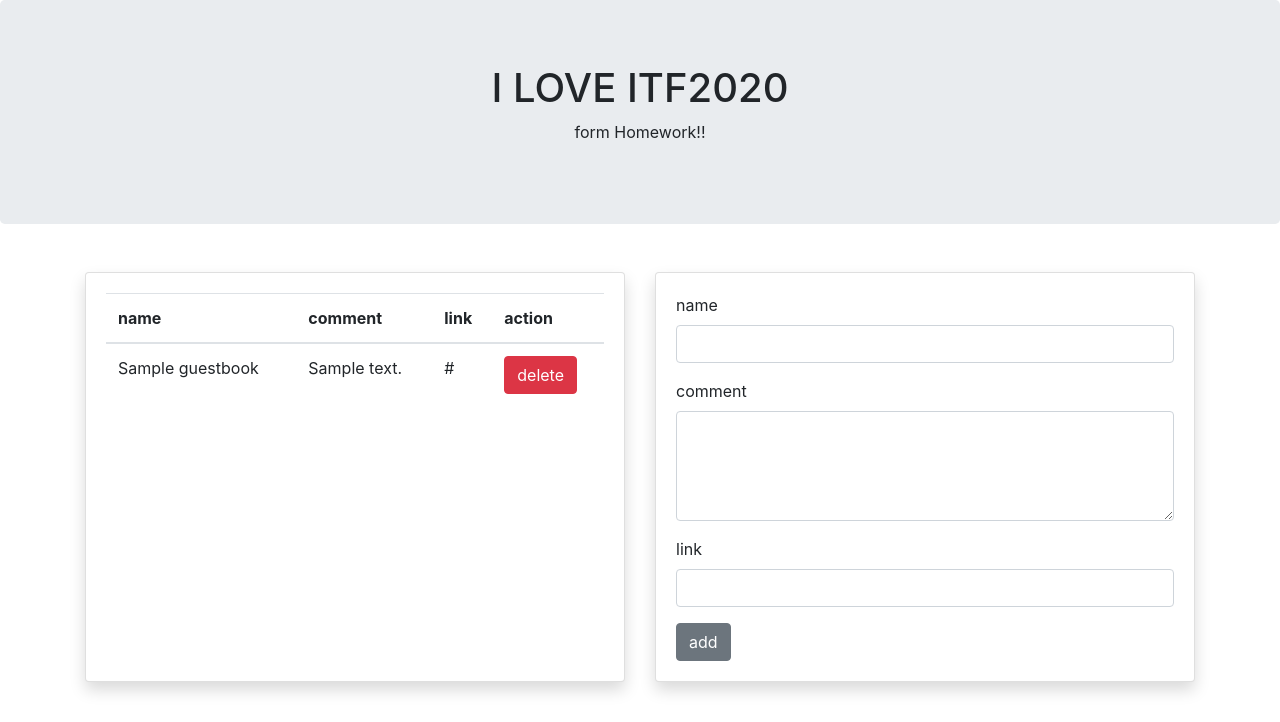
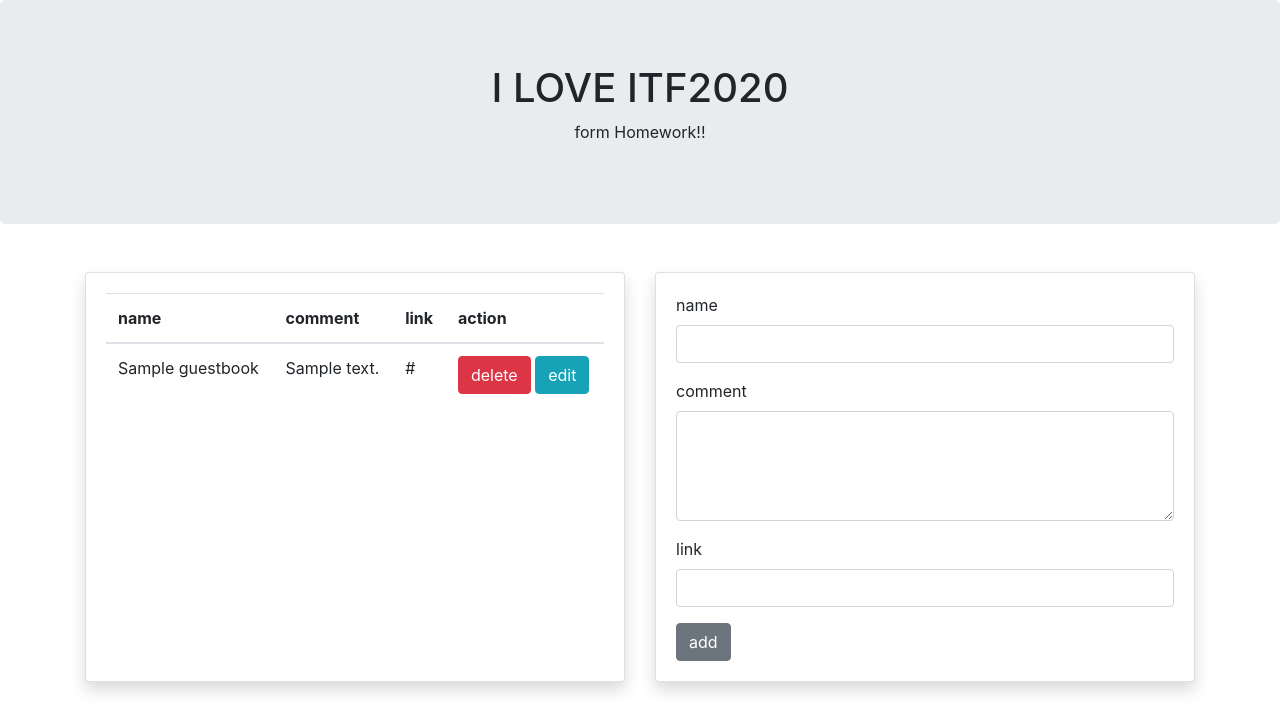
Before and after one commit to 63070051/lazyloxy, a PHP site: page /lab13/itf2020/index.php in a window 1280 px wide. Shown: the top 722 px of the page. Run offline with PHP 8.4, Linux system fonts and the light colour scheme; tables that the repository leaves empty or names only in its code hold one stand-in row (values such as "Sample post"); data that the repository does not hold is empty.

Commit message:
Update index.php

```diff
--- a/lab13/itf2020/index.php
+++ b/lab13/itf2020/index.php
@@ -42,7 +42,10 @@
                                         <td><?php echo $fetch["name"]; ?></td>
                                         <td><?php echo $fetch["comment"];?></td>
                                         <td><?php echo $fetch["link"]; ?></td>
-                                        <td><a class="btn btn-danger" href="delete.php?user=<?php echo $fetch["id"]; ?>">delete</a></td>
+                                        <td>
+                                            <a class="btn btn-danger" href="delete.php?user=<?php echo $fetch["id"]; ?>">delete</a>
+                                            <a class="btn btn-info" href="edit.php?user=<?php echo $fetch["id"]; ?>">edit</a>
+                                        </td>
                                     </tr>
                                 <?php
                                 }
```
